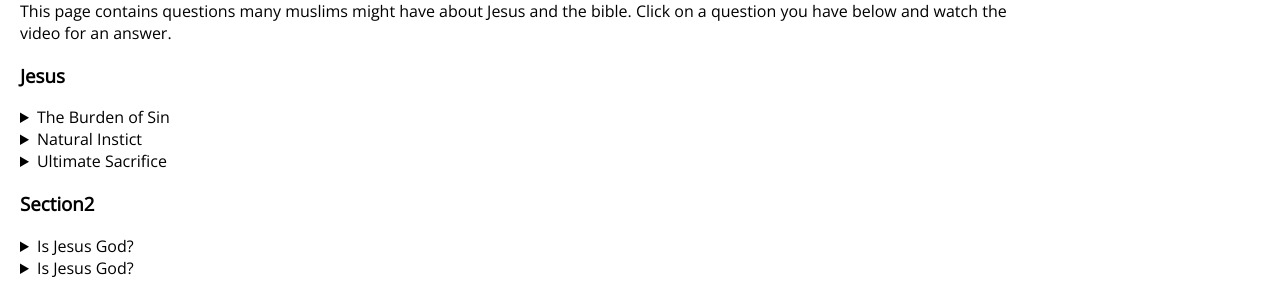
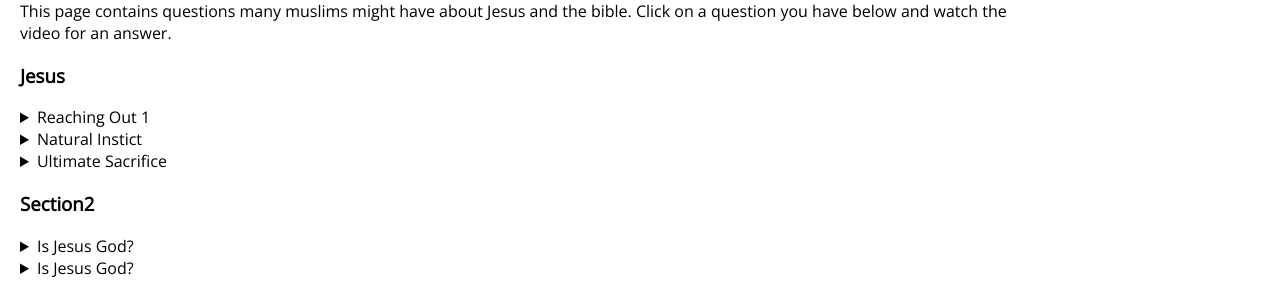
Before and after one commit to amentv/amentv, a Jekyll site: the page built from questions-english.md, in a window 1280 px wide. Shown: the part 482-782 px from the top of the page. Built offline with Jekyll 4.4.1, drawn with Linux system fonts in a browser that asks for light colours.

Commit message:
Update questions-english.md

```diff
--- a/questions-english.md
+++ b/questions-english.md
@@ -13,8 +13,8 @@ This page contains questions many muslims might have about Jesus and the bible.
 ### Jesus
 
 <details>
-    <summary>The Burden of Sin</summary>
-    <iframe width="560" height="315" src="https://www.youtube.com/embed/7IVT6nTOJv8" title="YouTube video player" frameborder="0" allow="accelerometer; autoplay; clipboard-write; encrypted-media; gyroscope; picture-in-picture" allowfullscreen></iframe>
+    <summary>Reaching Out 1</summary>
+    <iframe width="560" height="315" src="https://www.youtube.com/embed/c9w6-eOd1ao" title="YouTube video player" frameborder="0" allow="accelerometer; autoplay; clipboard-write; encrypted-media; gyroscope; picture-in-picture" allowfullscreen></iframe>
 </details>
 
 <details>
```
